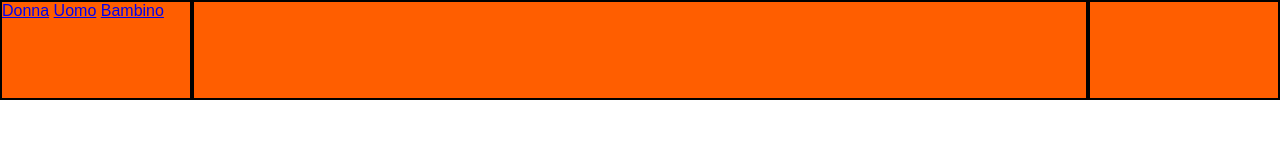
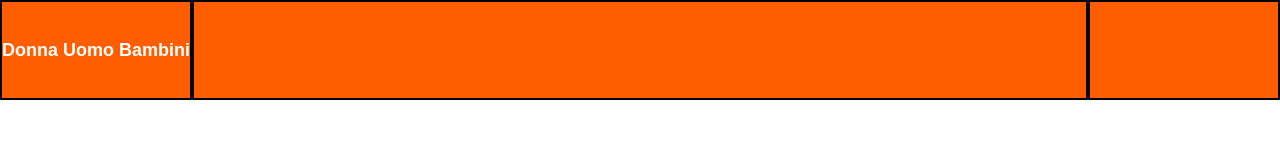
Before and after one commit to DanieleTuttolani/html-css-boolando, a plain HTML site: page index.html in a window 1280 px wide. Drawn offline with Linux system fonts and the light colour scheme.

Commit message:
first content on the header

```diff
--- a/css/style.css
+++ b/css/style.css
@@ -20,7 +20,7 @@ body{
     border: 2px solid black;
 }
 
-.container-flex{
+.flex{
     display: flex;
 }
 
@@ -35,12 +35,17 @@ header{
 }
 .head .head-left{
     flex-basis: 15%;
+    justify-content: space-between;
+    align-items: center;
 }
 
 
 
 .head-left a{
-
+    text-decoration: none;
+    color: white;
+    font-weight: bolder;
+    font-size: 18px;
 }
 .head .head-center{
     flex-basis: 70%;
--- a/index.html
+++ b/index.html
@@ -9,13 +9,15 @@
 </head>
 <body>
     <header>
-        <div class="head container container-flex">
-            <div class=" head-left bordo">
+        <div class="head container flex">
+            <div class=" head-left  flex bordo">
                 <a href="#">Donna</a>
                 <a href="#">Uomo</a>
-                <a href="#">Bambino</a>
+                <a href="#">Bambini</a>
             </div>
-            <div class=" head-center bordo"></div>
+            <div class=" head-center bordo">
+                <img src="" alt="">
+            </div>
             <div class=" head-right bordo"></div>
         </div>
     </header>
```
